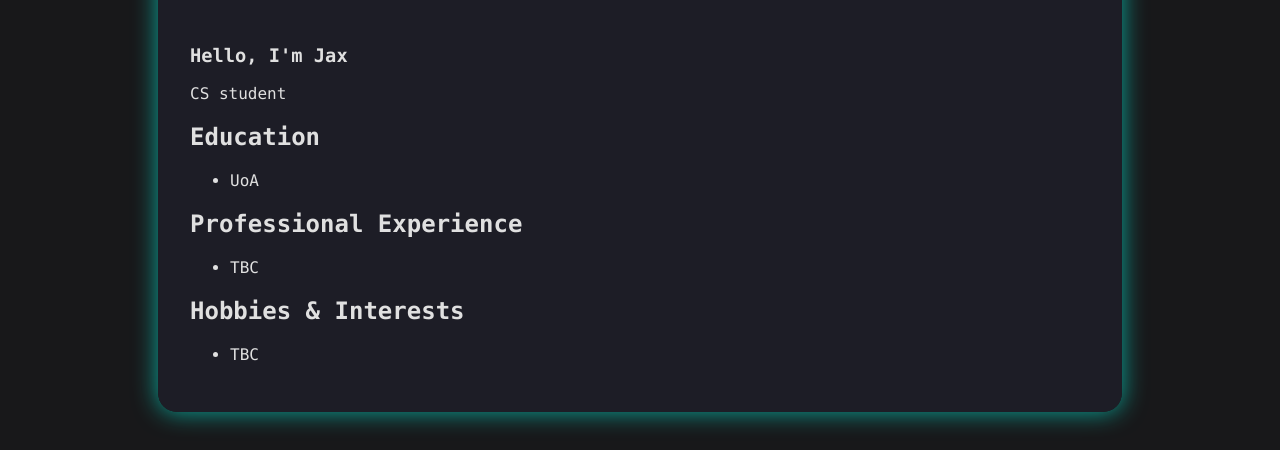
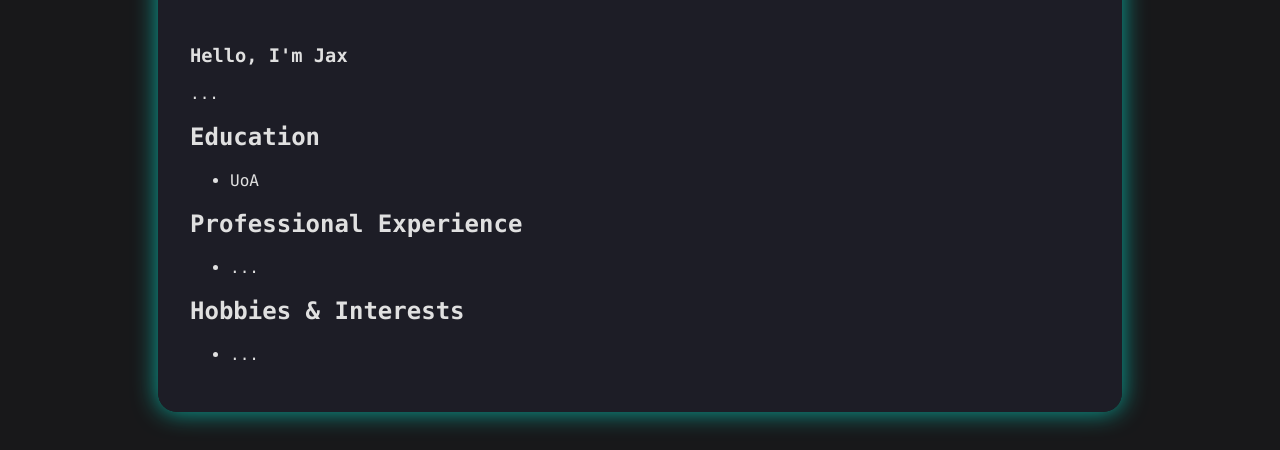
Before and after one commit to kdpkst/kdpkst.github.io, a Jekyll site: the page built from pages/index.md, in a window 1280 px wide. Shown: the part 277-727 px from the top of the page. Built offline with Jekyll 4.4.1, drawn with Linux system fonts in a browser that asks for light colours.

Commit message:
organized md into pages/

```diff
--- a/_config.yml
+++ b/_config.yml
@@ -7,7 +7,7 @@ collections:
   posts:
     output: true
 
-permalink: /:categories/:title/
+# permalink: /:categories/:title/
 
 # Navigation
 nav:
--- a/index.md
+++ b/pages/index.md
@@ -1,22 +1,23 @@
 ---
 layout: about
-title: "About Me"
+title: About Me
+permalink: /
 ---
 
 <section class="about">
   <img src="/assets/images/placeholder.png" alt="Self Portrait" class="self-portrait">
   <h1>Hello, I'm Jax</h1>
-  <p>CS student</p>
+  <p>...</p>
   <h2>Education</h2>
   <ul>
     <li>UoA</li>
   </ul>
   <h2>Professional Experience</h2>
   <ul>
-    <li>TBC</li>
+    <li>...</li>
   </ul>
   <h2>Hobbies & Interests</h2>
   <ul>
-    <li>TBC</li>
+    <li>...</li>
   </ul>
 </section>
```
Also changed, not shown: _posts/2024-06-01-sample-blog.md (+2 -2 lines), pages/blogs.md (renamed from blogs.md, +2 -1 lines), pages/projects.md (renamed from projects.md, +2 -1 lines).
